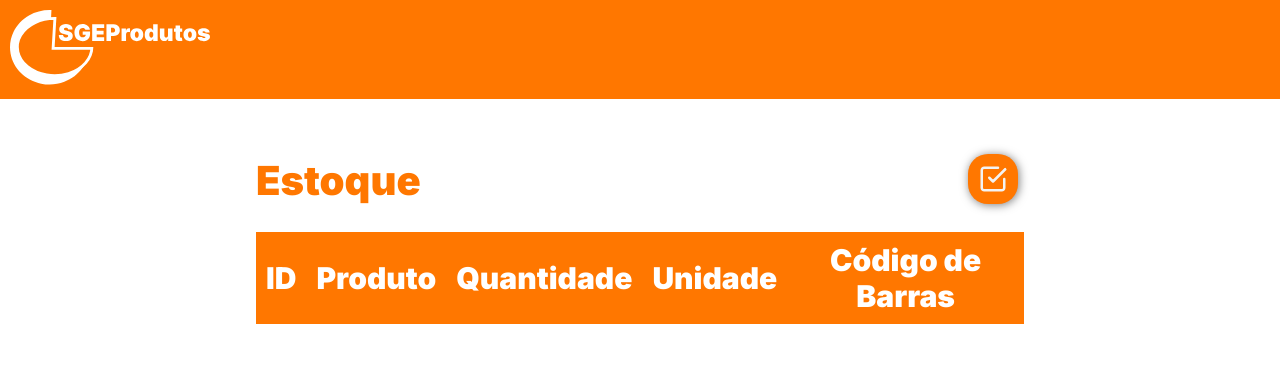
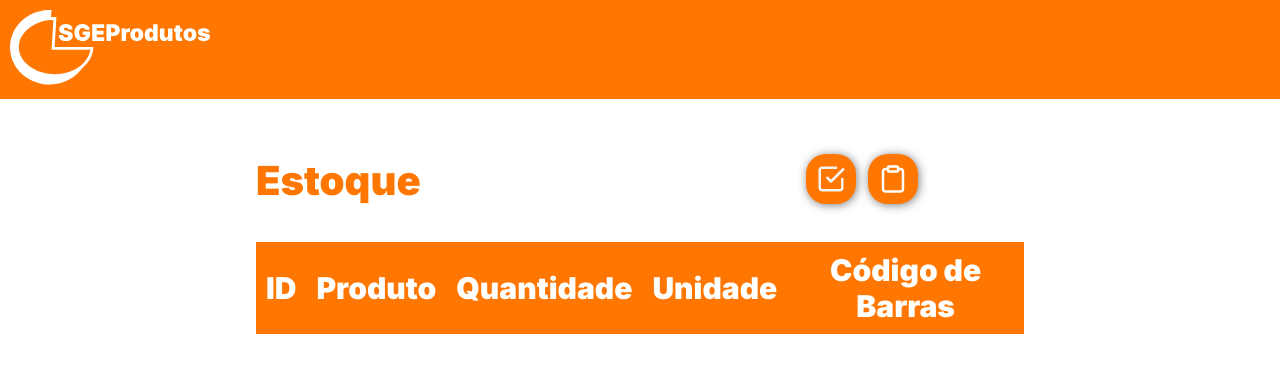
Before and after one commit to JeffSSampaio/SGE-React, a React (Create React App) app in the folder sgeprodutos/: page /sgeprodutos/estoque in a window 1280 px wide. Shown: the top 372 px of the page. Built offline with nearby package versions, Linux system fonts and the light colour scheme.

Commit message:
feat:adicionando botão de relatório.

```diff
--- a/sgeprodutos/src/routes/estoque_route/Estoque.js
+++ b/sgeprodutos/src/routes/estoque_route/Estoque.js
@@ -4,6 +4,7 @@ import CabecalhoEstoque from './cabecalhoEstoque';
 import TabelaEstoque from './TabelaEstoque';
 import imgAdd from '../imgs/imgAddProd.svg';
 import './cssestoque/estoque.css';
+import exportImg from '../imgs/botaoRell.svg'
 
 function Estoque() {
   // Carrega o estado inicial do localStorage
@@ -52,16 +53,47 @@ function Estoque() {
     }
   };
 
+  function exportarCSV() {
+  if (!produtos.length) {
+    alert("Nenhum produto para exportar!");
+    return;
+  }
+  const confirmarExportacao = window.confirm("Tem certeza que quer exportar o relatório do estoque?")
+if(confirmarExportacao){
+  const header = ["ID", "Nome", "Quantidade", "Unidade", "Código de Barras"];
+  const linhas = produtos.map(p =>
+    [p.id, p.nome, p.quantidade, p.unidade, p.codigoBarras].join(",")
+  );
+  const csvContent = [header.join(","), ...linhas].join("\n");
+
+  const blob = new Blob([csvContent], { type: "text/csv;charset=utf-8;" });
+  const url = URL.createObjectURL(blob);
+
+  const link = document.createElement("a");
+  link.href = url;
+  link.setAttribute("download", "Relatório-estoque-sgeprodutos.csv");
+  document.body.appendChild(link);
+  link.click();
+  document.body.removeChild(link);
+  URL.revokeObjectURL(url);
+  }
+}
   return (
     <div className='bodyEstoque'>
       <CabecalhoEstoque />
       <div className='containerEstoque'>
-        <div className='containerTituloEstoque'>
+        <div className='linhaSuperior'>
           <h1 className='tituloTabela'>Estoque</h1>
-          <button className='butaoaddprod' onClick={abrirModalAdicionar}>
-            <img src={imgAdd} alt='adicionar produto' />
-          </button>
+          <div className="botoesSuperiores">
+            <button className='butaoaddprod' onClick={abrirModalAdicionar}>
+              <img src={imgAdd} alt='adicionar produto' />
+            </button>
+            <button className="butaoCsv" onClick={exportarCSV}>
+              <img src={exportImg} alt='Exportar Relatorio' />
+            </button>
+          </div>
         </div>
+
         <TabelaEstoque
           produtos={produtos}
           onEditar={abrirModalEditar}
--- a/sgeprodutos/src/routes/estoque_route/cssestoque/estoque.css
+++ b/sgeprodutos/src/routes/estoque_route/cssestoque/estoque.css
@@ -34,6 +34,14 @@ body{
 
 }
 
+.linhaSuperior {
+    display: flex;
+    justify-content: space-between;
+    align-items: center;
+    margin-bottom: 10px;
+}
+
+
 .butaoaddprod{
     background: none;
     border: none;
@@ -62,8 +70,38 @@ body{
     filter: brightness(0.9);
 }
 
-.containerTituloEstoque{
-     display: flex;
-    flex-direction: row;
-    justify-content: space-between;
+
+
+.butaoCsv{
+    background: none;
+    border: none;
+    cursor: pointer;
 }
+
+.butaoCsv img{
+    background-color: #FF7700;
+    padding: 10px;
+    border-radius: 20px;
+    box-shadow: 1px 1px 10px rgba(0, 0, 0, 0.514);
+    width: 30px;
+    height: 30px;
+    transition:
+        transform 1s ease-in,
+        background-color 1s ease-in,
+        box-shadow 1s ease-in,
+        filter 1s ease-in;
+    ;
+}
+
+.butaoCsv img:hover{
+    transform:  scale(0.9);
+    background-color: #ac5a11;
+    box-shadow: 0 0 20px 8px #FF7700, 0 0 40px 16px #FF770088;
+    filter: brightness(0.9);
+}
+
+.botoesSuperiores{
+    display: flex;
+    justify-content: flex-end;
+    margin-right: 100px;
+}
```
Also changed, not shown: sgeprodutos/src/routes/imgs/botaoRell.svg (added).
